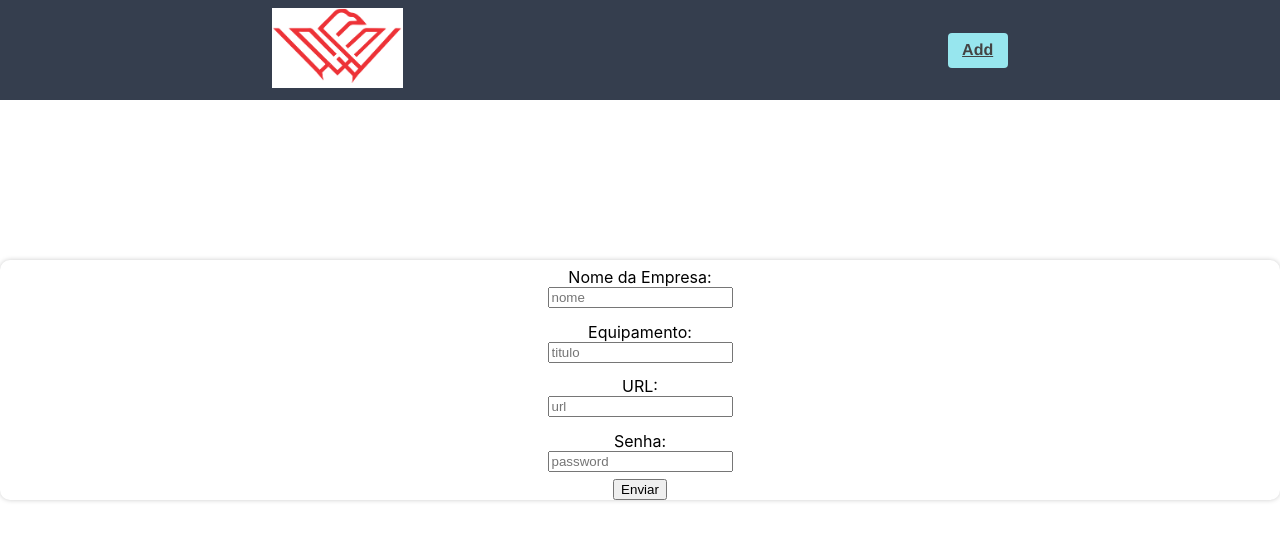
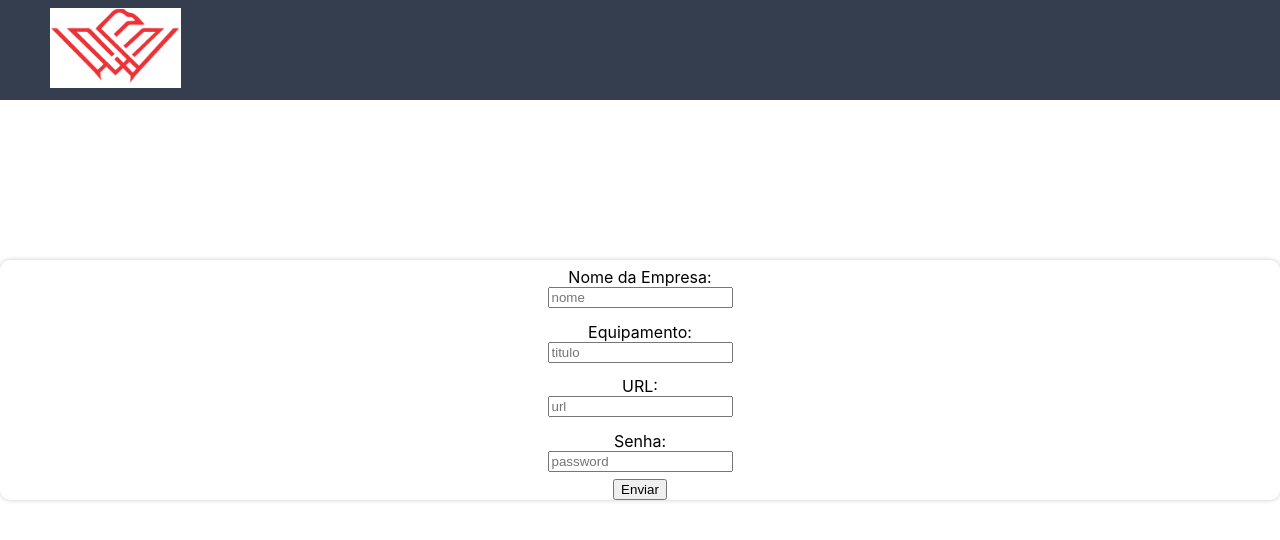
Before and after one commit to ThiagoArcangelo/InterfaceQrCode, a React (Create React App) app: page /create in a window 1280 px wide. Shown: the top 540 px of the page. Built offline with nearby package versions, Linux system fonts and the light colour scheme.

Commit message:
Correção Delete Update

```diff
--- a/src/components/HeaderMain/index.jsx
+++ b/src/components/HeaderMain/index.jsx
@@ -10,11 +10,6 @@ const HeaderMain = () => {
         <Link to="/">
           <img src={logo} />
         </Link>
-        <nav className='add-box'>
-          <Link className="link-name" to="/create">
-            Add
-          </Link>
-        </nav>
       </header>
     </div>
   );
--- a/src/components/HeaderMain/style.css
+++ b/src/components/HeaderMain/style.css
@@ -7,40 +7,17 @@ header {
     width: 100vw;
     height: 100px;
     display: flex;
-    justify-content: space-around;
+    justify-content: space-between;
     align-items: center;
     font-family: 'Franklin Gothic Medium', 'Arial Narrow', Arial, sans-serif ;
     font-weight: bold;
     background-color: #353e4e;
 
-    color: #fff;
-}
+    color: #fff;}
 
-.link-name {
-    width: 150px;
-    display: flex;
-    justify-content: center;
-    align-items: center;
-    gap: 20px;
-    color: #434343;
-    gap: 10px;
-    font-weight: bold;
-}
+
 
 img {
     height: 80px;
+    margin-left: 50px;
 }
-
-.add-box {
-    display: flex;
-    justify-content: center;
-    align-items: center;
-    width: 60px;
-    height: 35px;
-    background: #97e6ee;
-    border-radius: 4px;
-}
-
-.add-box:hover {
-    background: #97d6dd;
-}
--- a/src/components/Home/index.jsx
+++ b/src/components/Home/index.jsx
@@ -19,9 +19,9 @@ export function Home() {
     .catch((err) => console.log("Ocorreu algum erro.", err));
   }
 
- useEffect(() => {
+useEffect(() => {
   getProjects();
- }, [])
+ }, [projects])
 
 
   function deletePost(id) {
@@ -34,6 +34,11 @@ export function Home() {
 
   return (
     <div className="infoArea"  >
+        <div className='add-box'>
+          <Link className="link-name" to="/create">
+            Novo Projeto
+          </Link>
+        </div>
       {
         projects !== null &&
         projects.map((project) => (
@@ -44,7 +49,7 @@ export function Home() {
               <td>{project.adress}</td>
               <div class='button-area'>
                 <Link class='button-link' to={`update/${project._id}`} >Atualizar</Link>
-                <button id='button' onClick={() => deletePost(project._id)}>Excluir</button>
+                <button id='button' onClick={() => deletePost(project._id)}>Deletar</button>
 
               </div>
             </tr>
--- a/src/components/Home/style.css
+++ b/src/components/Home/style.css
@@ -61,7 +61,7 @@ td {
 
 #button:hover {
     transition: 0.2s;
-    background: #d48b8b;
+    background: #af6a6a;
 }
 .button-area {
     display: flex;
@@ -86,8 +86,39 @@ td {
 
 .button-link:hover {
     transition: 0.2s;
-    background: #5e87e6;
+    background: #4d70c0;
 }
+
+.add-box {
+    display: flex;
+    justify-content: center;
+    align-items: center;
+    width: 160px;
+    height: 35px;
+    background: #ff96fc;
+    border-radius: 4px;
+    text-decoration: none;
+}
+
+.add-box:hover {
+    transition: 0.2s;
+    background: #d57fd2
+}
+
+.link-name {
+    width: 150px;
+    display: flex;
+    justify-content: center;
+    align-items: center;
+    gap: 20px;
+    color: #030303;
+    gap: 10px;
+    font-weight: bold;
+    text-decoration: none;
+}
+
+
+
 
 /* Css do projeto expense-tracker abaixo */
 
--- a/src/components/UpdateModal/index.js
+++ b/src/components/UpdateModal/index.js
@@ -23,10 +23,10 @@ const UpdateData = () => {
     };
 
     api.put(`http://localhost:3333/projects/${id}`, data).then((response) => {
-      setName(...data.name);
-      setTitle(...data.title);
-      setAdress(...data.adress);
-      setKey(...data.key);
+      setName(data.name);
+      setTitle(data.title);
+      setAdress(data.adress);
+      setKey(data.key);
     });
 
     clearContent();
```
